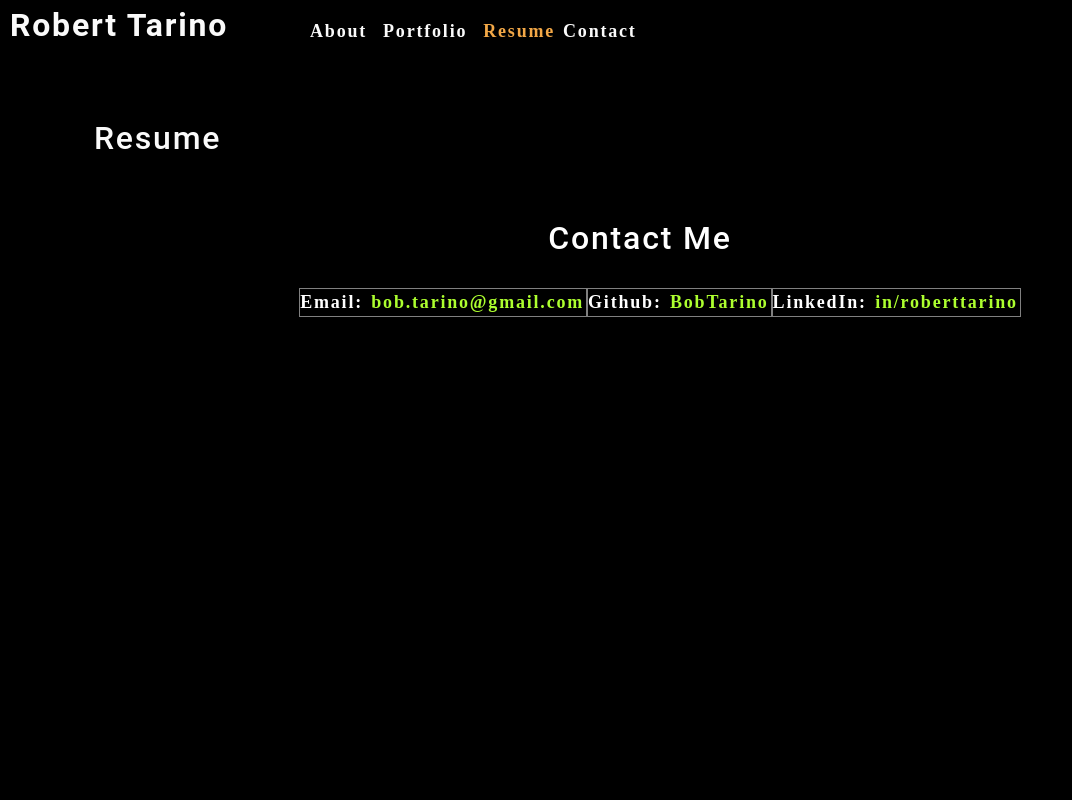
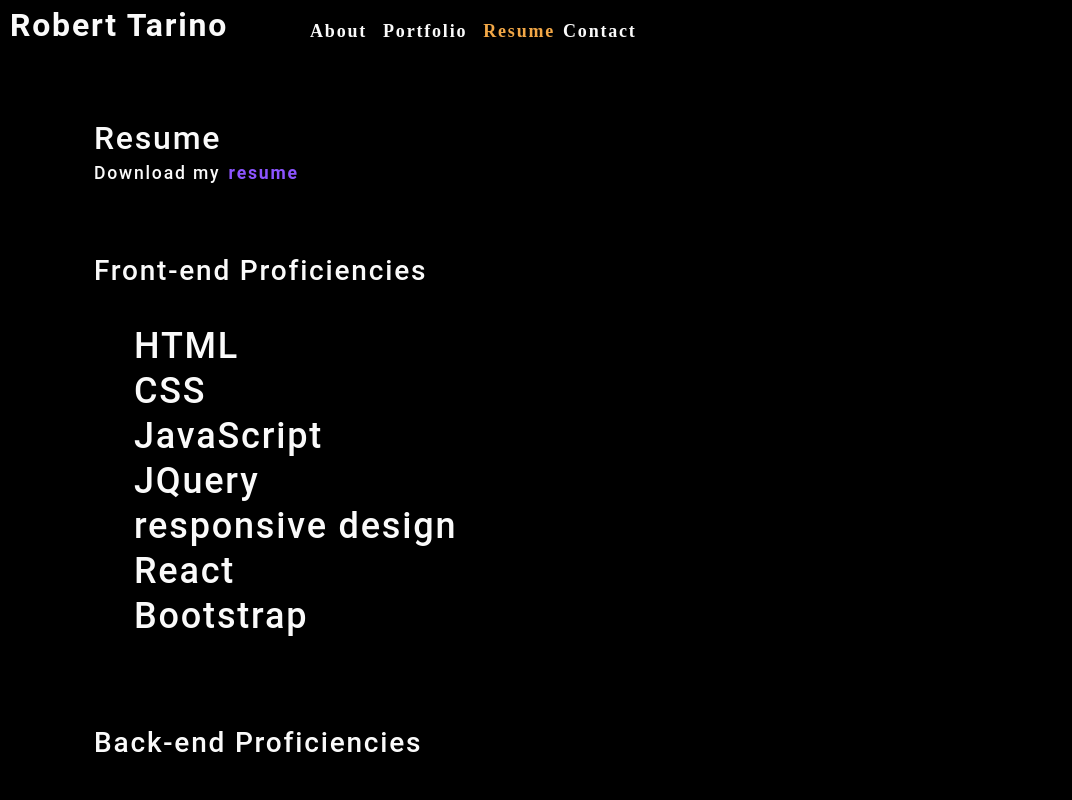
Before and after one commit to BobTarino/portfolio2.0, a React (Create React App) app: page / in a window 1280 px wide. Both pictures are taken after a click on the item "Resume". Shown: the top 800 px of the page, without its empty margins (0-1072 px from the left). Built offline with nearby package versions, Linux system fonts and the light colour scheme.

Commit message:
added downloadable pdf to resume section

```diff
--- a/src/components/Project/index.js
+++ b/src/components/Project/index.js
@@ -3,7 +3,7 @@
 import runBuddyImage from '../../assets/images/runBuddy.png';
 import entertainMeImage from '../../assets/images/Entertain-Me.png';
 import dinnerPartyImage from '../../assets/images/dinner-party2.png';
-
+import resumeDoc from '../../assets/resume/Tarino_Robert_Resume.pdf';
 
 
 const Project= ({ currentCategory }) => {
@@ -57,7 +57,35 @@
 
             case 'Resume':
 
-                return <h2>Resume</h2>;
+                return <section id="resume">
+                <h2>Resume</h2>
+                <p>
+                  Download my <a href= {resumeDoc} target = "_blank" download="resume">resume</a>
+                </p>
+                <br></br>
+                <h3>Front-end Proficiencies</h3>
+                <ul>
+                    <li>HTML</li>
+                    <li>CSS</li>
+                    <li>JavaScript</li>
+                    <li>JQuery</li>
+                    <li>responsive design</li>
+                    <li>React</li>
+                    <li>Bootstrap</li>
+                </ul>
+                <br></br>
+                <h3>Back-end Proficiencies</h3>
+                <ul>
+                    <li>APIs</li>
+                    <li>Node</li>
+                    <li>Express</li>
+                    <li>MySQL, Sequelize</li>
+                    <li>MongoDB, Mongoose</li>
+                    <li>REST</li>
+                    <li>GraphQL</li>
+                </ul>
+            </section>;
+
 
             default:
                 return <section id="main-bio">
```
Also changed, not shown: 2 other files (tests, documents, lock files or other folders).
